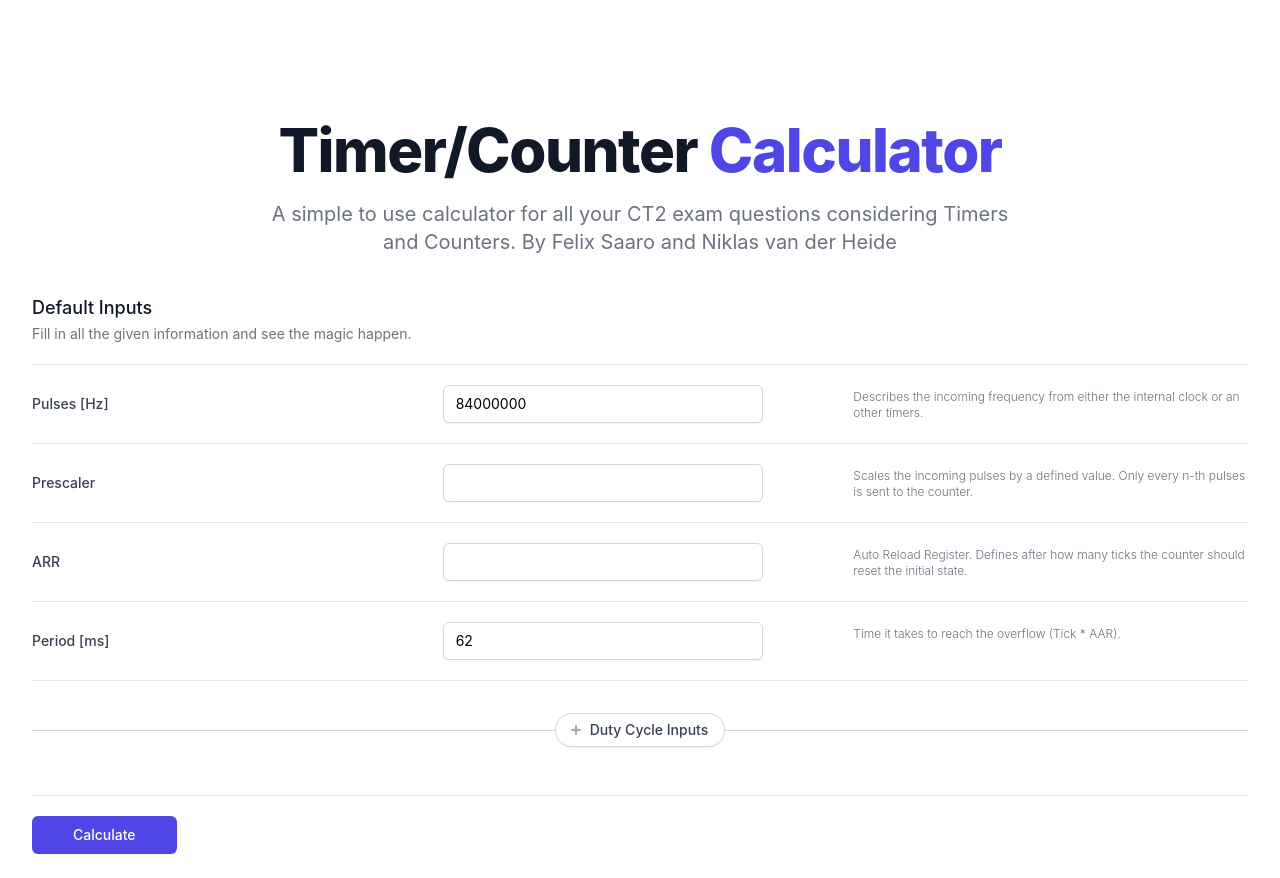
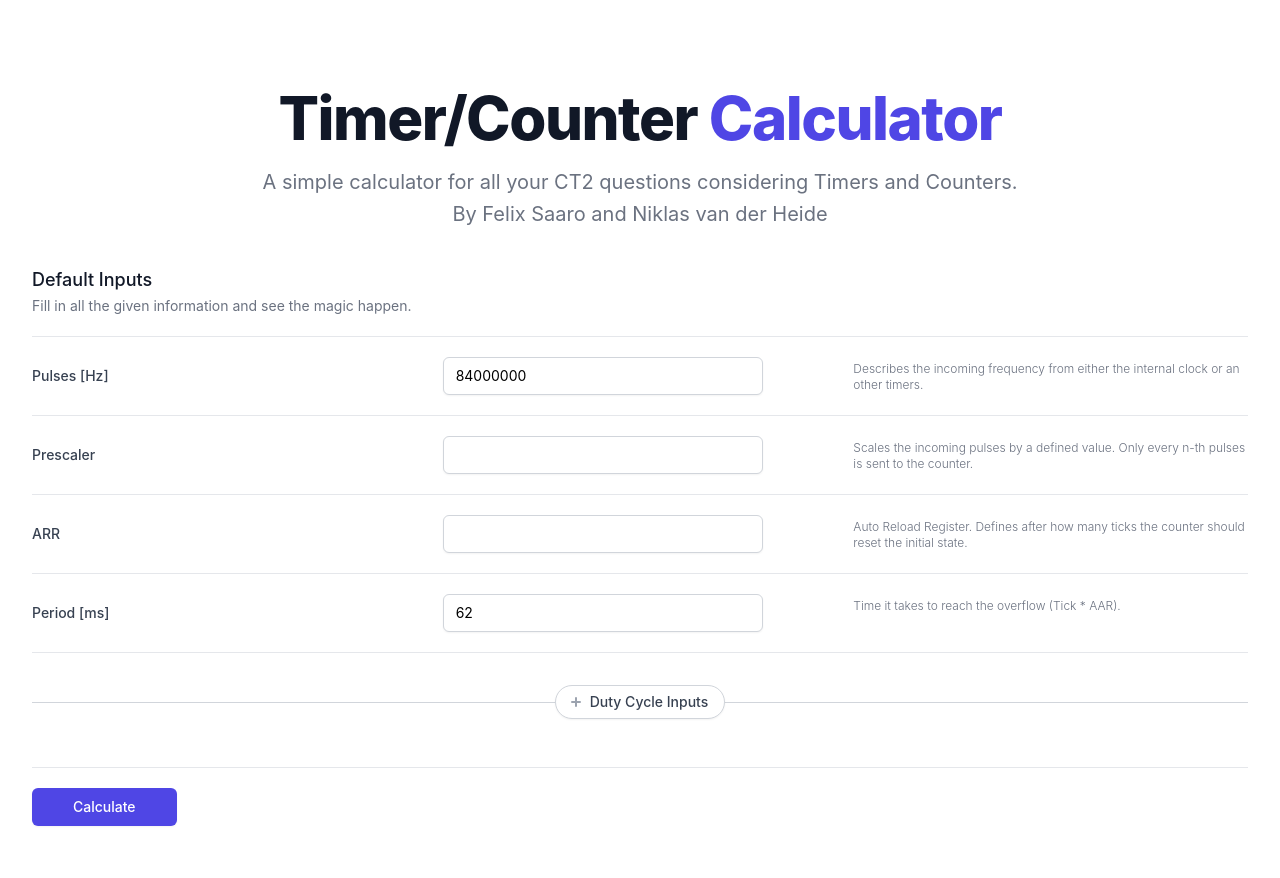
Before and after one commit to MrF3lix/cttcc, a Next.js app: page / in a window 1280 px wide. After the commit the page ends 850 px from the top, so only its background shows below. Built offline with nearby package versions, Linux system fonts and the light colour scheme.

Commit message:
retouch title

```diff
--- a/pages/index.jsx
+++ b/pages/index.jsx
@@ -79,12 +79,13 @@ const Index = () => {
 
     return (
         <div className="max-w-7xl mx-auto py-6 px-6 lg:px-8">
-            <div className="text-center mt-24">
+            <div className="text-center mt-16">
                 <h1 className="text-4xl tracking-tight font-extrabold text-gray-900 sm:text-5xl md:text-6xl">
                     <span className="block xl:inline">Timer/Counter </span>
                     <span className="block text-indigo-600 xl:inline">Calculator</span>
                 </h1>
-                <p className="mt-3 max-w-md mx-auto text-base text-gray-500 sm:text-lg md:mt-5 md:text-xl md:max-w-3xl">A simple to use calculator for all your CT2 exam questions considering Timers and Counters. By Felix Saaro and Niklas van der Heide</p>
+                <p className="mt-3 max-w-md mx-auto text-base text-gray-500 sm:text-lg md:mt-5 md:text-xl md:max-w-3xl">A simple calculator for all your CT2 questions considering Timers and Counters.</p>
+                <p className="mt-1 max-w-md mx-auto text-base text-gray-500 sm:text-lg md:mt-1 md:text-xl md:max-w-3xl">By Felix Saaro and Niklas van der Heide</p>
             </div>
             <CalculatorForm onSubmit={onCalculateFormSubmit} error={error} />
             <Result result={result} />
```
